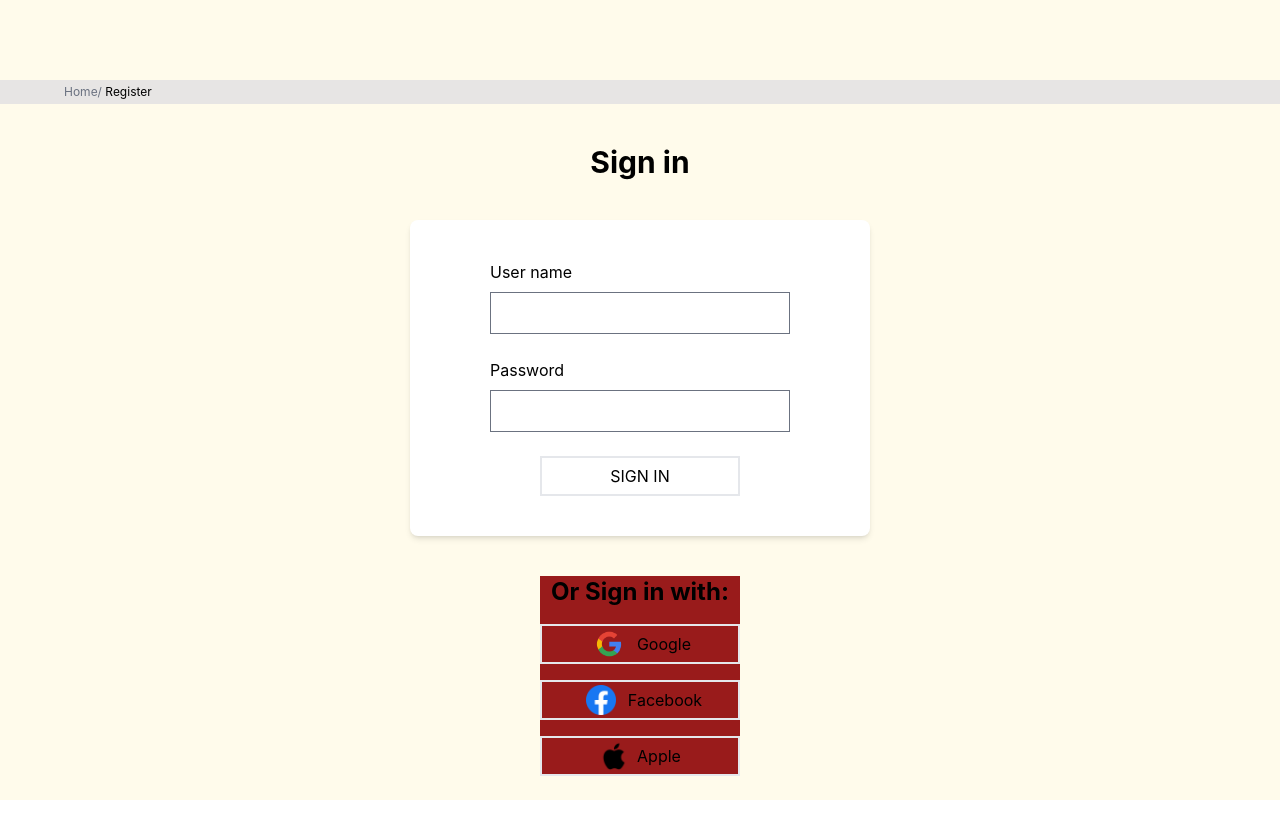
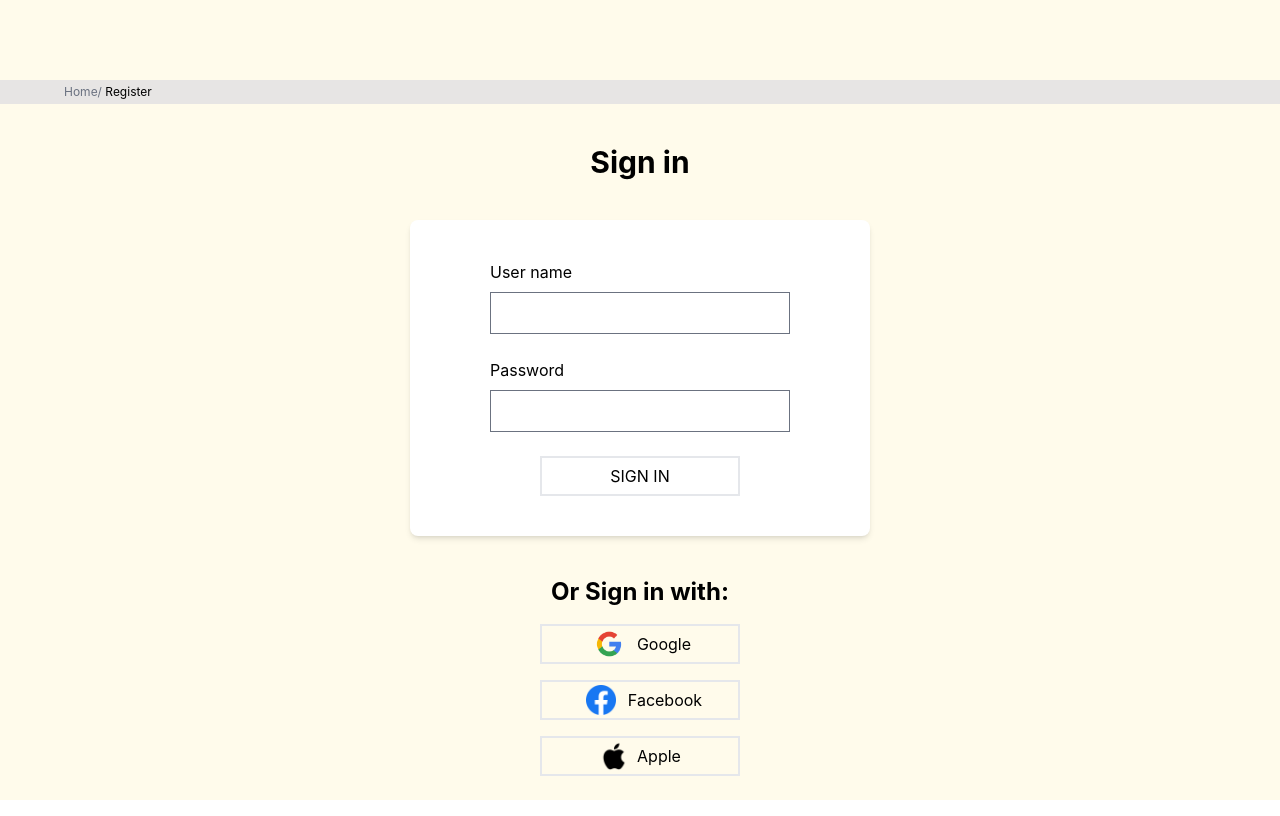
Before and after one commit to negar-75/clothesCommerce, a Next.js app: page /signIn in a window 1280 px wide. Built offline with nearby package versions, Linux system fonts and the light colour scheme; no server answers.

Commit message:
added bottom padding

```diff
--- a/pages/signIn/index.js
+++ b/pages/signIn/index.js
@@ -32,7 +32,10 @@ function SignInPage() {
           Sign in
         </button>
       </form>
-      <div className="items-center mt-10 flex flex-col gap-4 bg-red-800">
+      <div
+        className="items-center mt-10 flex flex-col gap-4 pb-10
+      "
+      >
         <h3>Or Sign in with:</h3>
         <button
           className="flex items-center border-2 w-[200px] justify-center gap-2 h-[40px]"
```
